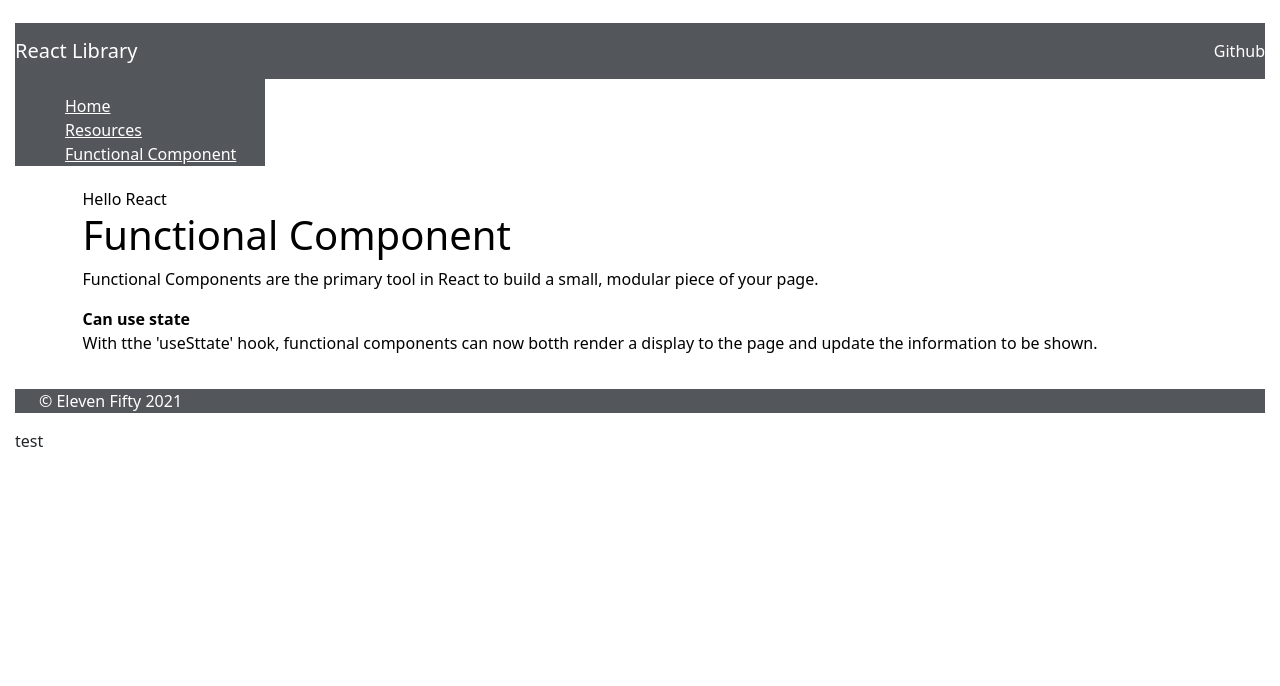
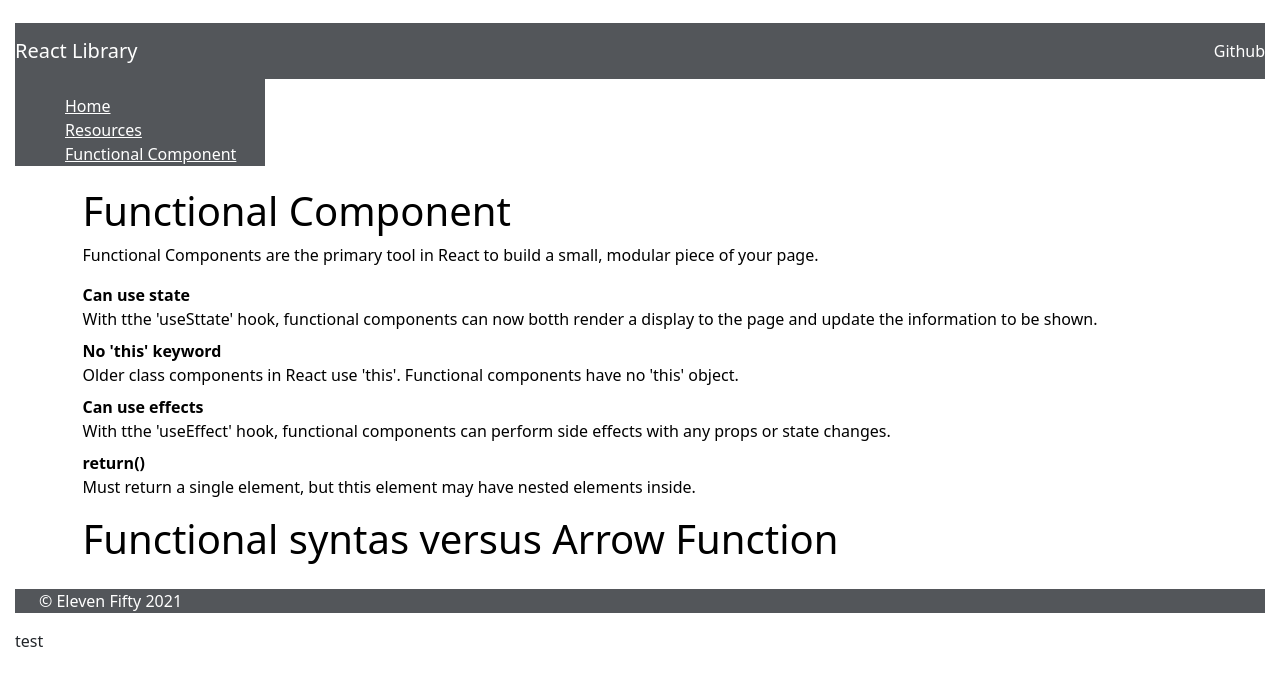
Before and after one commit to viseth89/react-fundamentals, a React (Create React App) app: page /functionalcomponent in a window 1280 px wide. Shown: the top 686 px of the page. Built offline with nearby package versions, Linux system fonts and the light colour scheme.

Commit message:
Reviewed notes on 2.6 -> working on understanding this keyword

```diff
--- a/src/components/components/FunctionalComponents/FunctionalComponentDemo.js
+++ b/src/components/components/FunctionalComponents/FunctionalComponentDemo.js
@@ -1,13 +1,24 @@
 const FunctionalComponentDemo = () => {
   return (
     <div className="main">
-      <div className="mainDiv">Hello React
+      <div className="mainDiv">
       <h1>Functional Component</h1>
       <p>Functional Components are the primary tool in React to build a small, modular piece of your page.</p>
       <dl>
         <dt>Can use state</dt>
         <dd> With tthe 'useSttate' hook, functional components can now botth render a display to the page and update the information to be shown.</dd>
+
+        <dt>No 'this' keyword</dt>
+        <dd>Older class components in React use 'this'.  Functional components have no 'this' object.</dd>
+
+        <dt>Can use effects</dt>
+        <dd>With tthe 'useEffect' hook, functional components can perform side effects with any props or state changes.</dd>
+
+        <dt>return()</dt>
+        <dd>Must return a single element, but thtis element may have nested elements inside.</dd>
       </dl>
+
+      <h1>Functional syntas versus Arrow Function</h1>
       </div>
     </div>
   );
```
